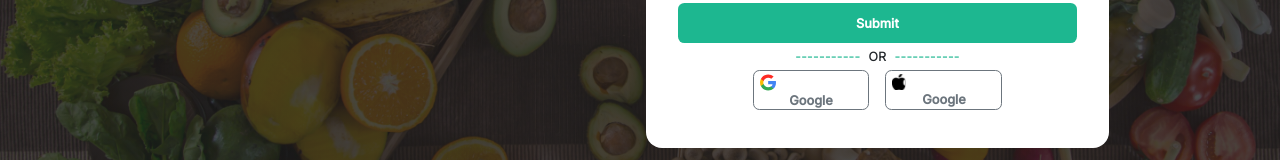
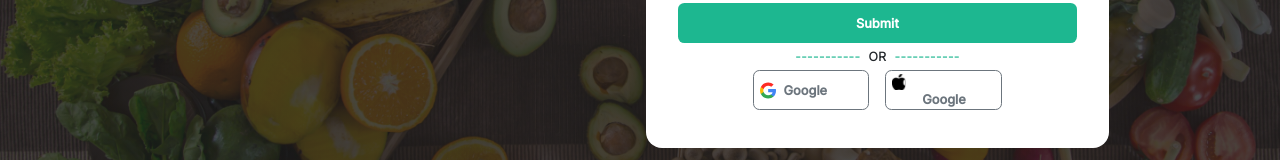
Before and after one commit to shaikh3533/Nutri-Log, a React (Create React App) app: page /login in a window 1280 px wide. Shown: the part 444-604 px from the top of the page. Built offline with nearby package versions, Linux system fonts and the light colour scheme.

Commit message:
google button2

```diff
--- a/src/atoms/LoginComponent.js
+++ b/src/atoms/LoginComponent.js
@@ -42,7 +42,7 @@ export default function LoginComponent(props) {
                             <p className='fs-16 inter-400 text-primry text-center my-2'>-----------<span className='text-dark mx-3'>OR</span>-----------</p>
                             <div className="col-8 mx-auto row">
                                 <div className="col-md-6 px-3">
-                                    <button className='btn btn-outline-secondary w-100'><img src={googleIcon} className='me-3 mb-0' /> Google</button>
+                                    <button className='btn btn-outline-secondary w-100 d-inline-flex w-100'><img src={googleIcon} className='me-3 my-auto' /><span className='my-auto'>Google</span> </button>
                                 </div>
                                 <div className="col-md-6 px-3">
                                     <button className='btn btn-outline-secondary w-100'><img src={appleIcon} className='me-3 my-auto' />Google</button>
```
